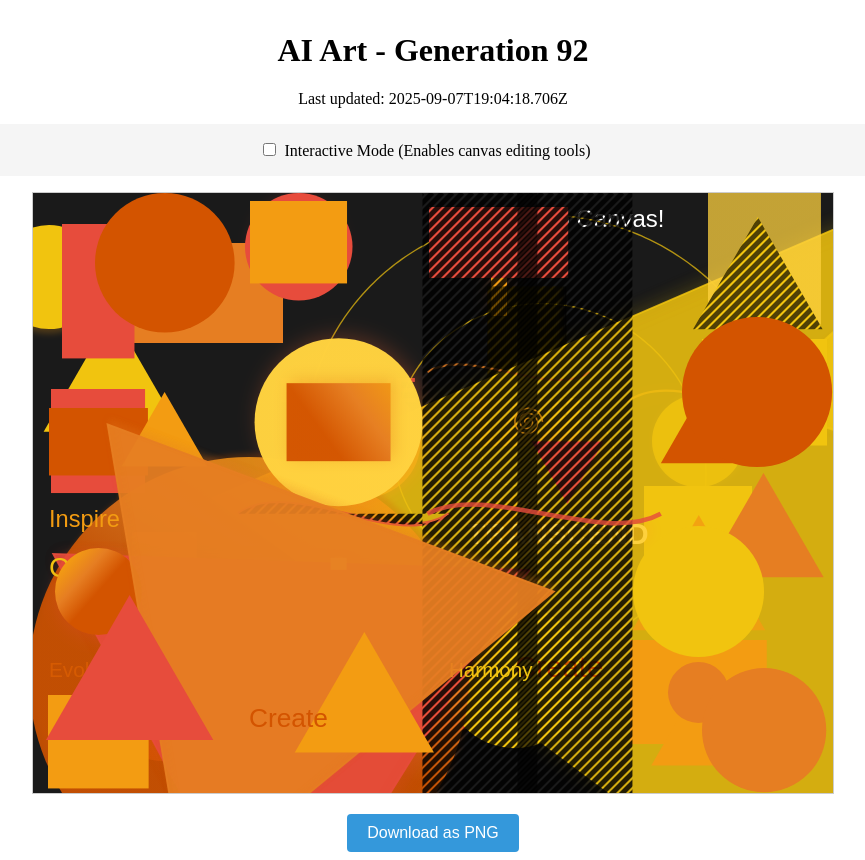
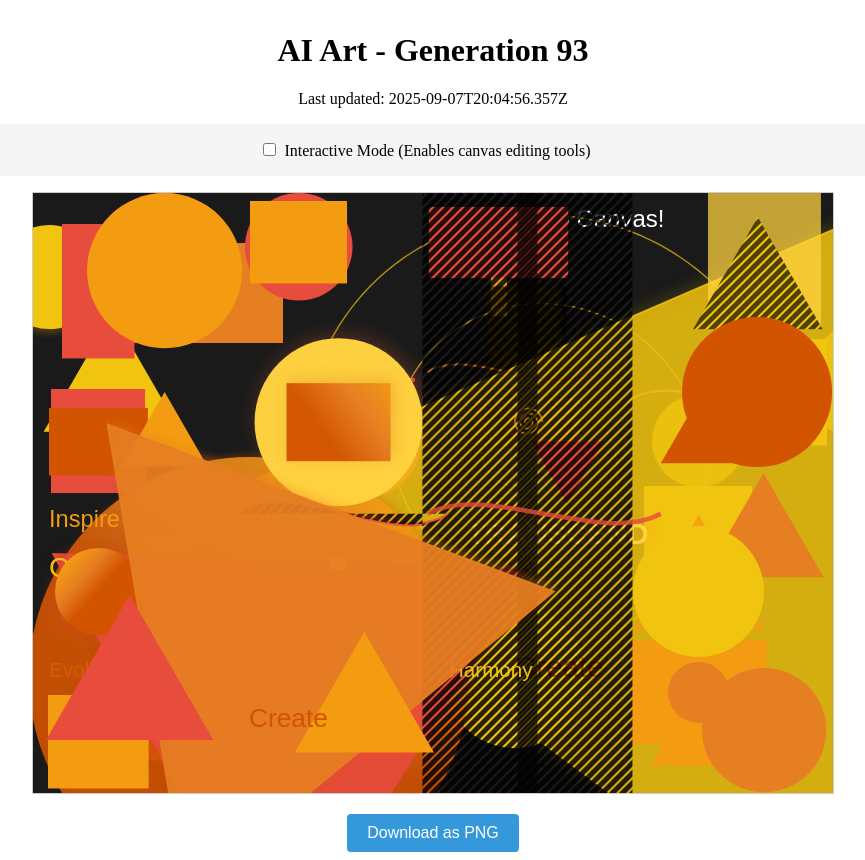
Before and after one commit to mcclowes/ai-art, a React (Vite) app: page / in a window 1280 px wide. Shown: the whole page, without its empty margins (207-1072 px from the left). Built offline with nearby package versions, Linux system fonts and the light colour scheme.

Commit message:
Improve artwork - Generation 93

```diff
--- a/src/artwork-state.ts
+++ b/src/artwork-state.ts
@@ -1025,9 +1025,17 @@ export const artworkState: ArtworkState = {
       "radius": 62.125617113074576,
       "fillStyle": "#e67e22",
       "id": "circle_1757271858705"
+    },
+    {
+      "type": "circle",
+      "x": 131.5755005680747,
+      "y": 77.57550056807469,
+      "radius": 77.57550056807469,
+      "fillStyle": "#f39c12",
+      "id": "circle_1757275496357"
     }
   ],
-  "generation": 92,
-  "lastUpdated": "2025-09-07T19:04:18.706Z",
+  "generation": 93,
+  "lastUpdated": "2025-09-07T20:04:56.357Z",
   "cycleStarted": "2025-09-04T00:19:55.543Z"
 };
```
